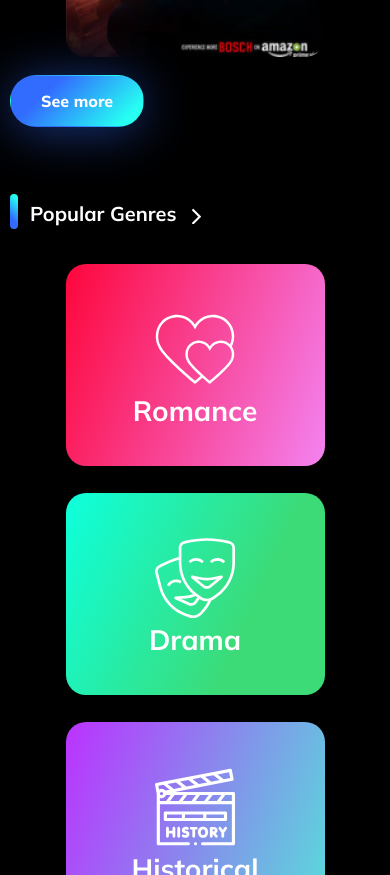
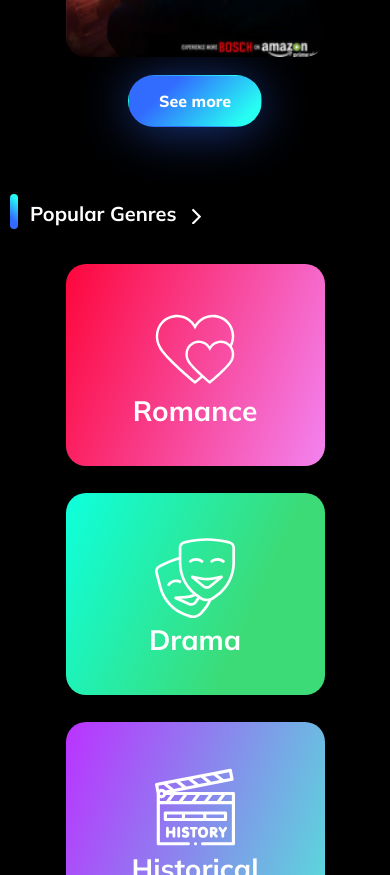
Before and after one commit to maxipy18/mbox, a plain HTML site: page index.html in a window 390 px wide. Shown: the part 5960-6835 px from the top of the page. Drawn offline with Linux system fonts and the light colour scheme.

Commit message:
edit @media 1270px

```diff
--- a/css/style.css
+++ b/css/style.css
@@ -582,6 +582,15 @@ footer {
         margin: 0 auto;
         max-width: 65%;
     }
+    .shows-item,
+    .movies-item,
+    .actors-item {
+        margin-bottom: 15px;
+    }
+    .movies-btn {
+        margin: 0 auto;
+        display: block;
+    }
 
 }
 
@@ -597,12 +606,6 @@ footer {
 
     .shows, .movies, .actors {
         justify-content: space-evenly;
-    }
-
-    .shows-item,
-    .movies-item,
-    .actors-item {
-        margin-bottom: 15px;
     }
 
     .offer {
```
